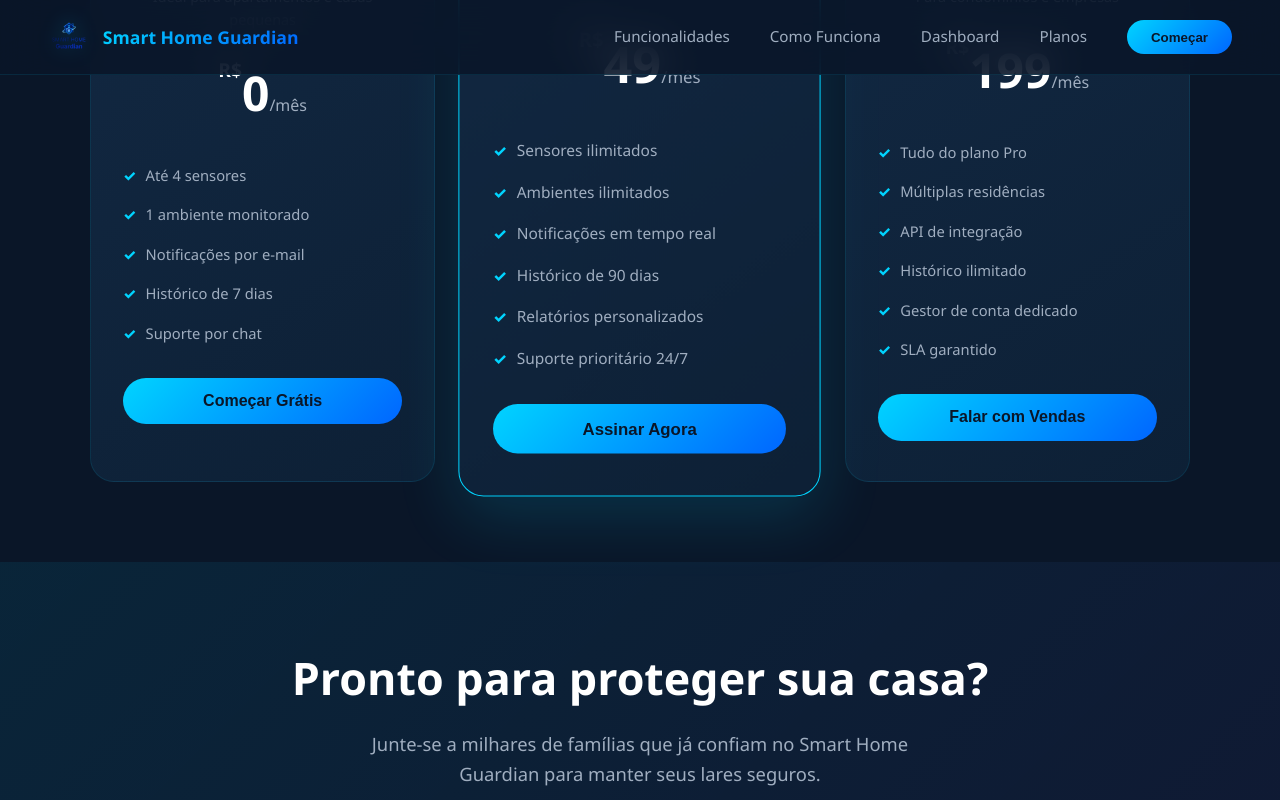
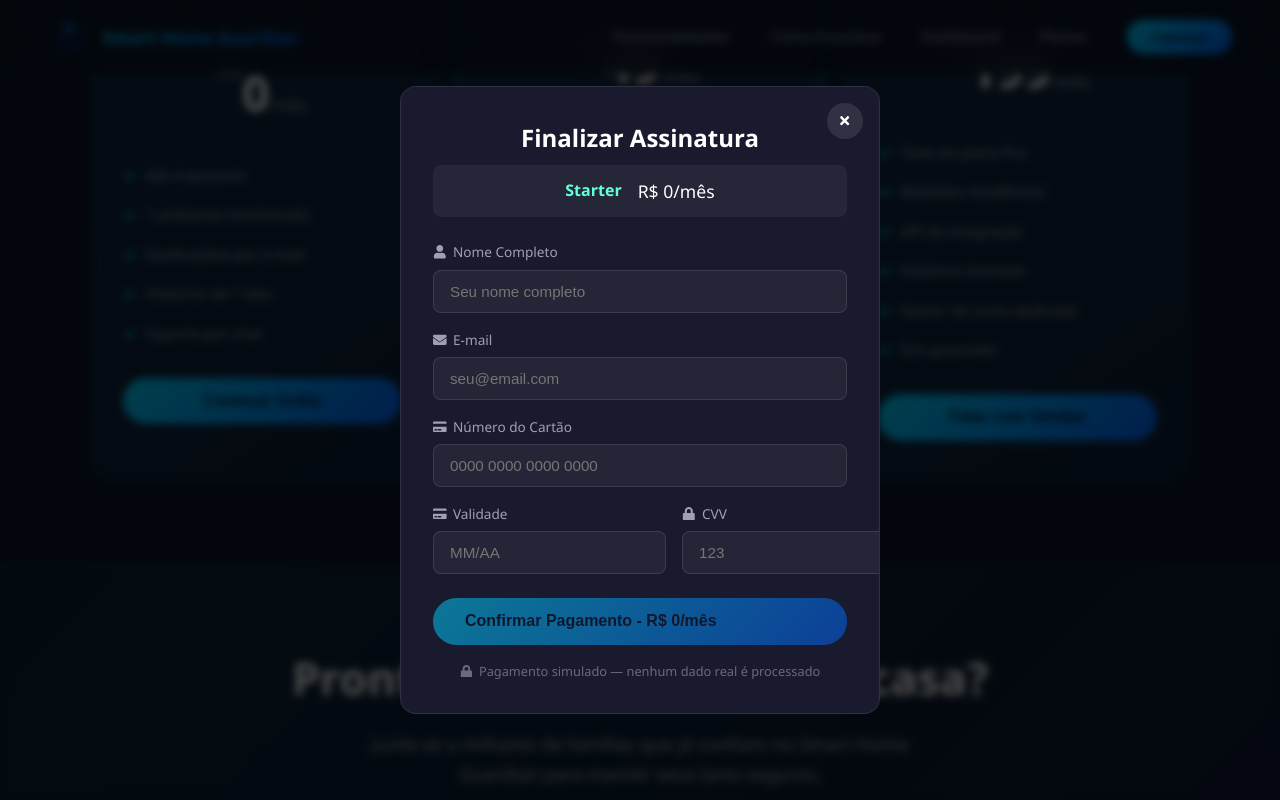
Before and after one commit to rafaeloliveiratec04/smart-home-guardian, a React (Vite) app in the folder smart-home-guardian/: page / in a window 1280 px wide. Both pictures are taken after a click on the button "Começar Grátis". Shown: the part 3824-4624 px from the top of the page. Built offline with nearby package versions, Linux system fonts and the light colour scheme.

Commit message:
troca de emojis por icones react-icons, modal de checkout na secao planos

```diff
--- a/smart-home-guardian/package.json
+++ b/smart-home-guardian/package.json
@@ -11,7 +11,8 @@
   },
   "dependencies": {
     "react": "^19.2.8",
-    "react-dom": "^19.2.8"
+    "react-dom": "^19.2.8",
+    "react-icons": "^5.7.0"
   },
   "devDependencies": {
     "@types/react": "^19.2.18",
--- a/smart-home-guardian/src/App.css
+++ b/smart-home-guardian/src/App.css
@@ -798,3 +798,212 @@ footer {
   .cta h2 { font-size: 2rem; }
   .footer-content { flex-direction: column; }
 }
+
+
+/* Modal de Checkout */
+.modal-overlay {
+  position: fixed;
+  top: 0; left: 0; right: 0; bottom: 0;
+  background: rgba(0, 0, 0, 0.7);
+  backdrop-filter: blur(4px);
+  display: flex;
+  align-items: center;
+  justify-content: center;
+  z-index: 1000;
+  animation: fadeIn 0.3s ease;
+}
+
+.modal-content {
+  background: #1a1a2e;
+  border-radius: 16px;
+  padding: 2rem;
+  width: 90%;
+  max-width: 480px;
+  max-height: 90vh;
+  overflow-y: auto;
+  position: relative;
+  border: 1px solid rgba(255, 255, 255, 0.1);
+  animation: slideUp 0.4s ease;
+}
+
+.modal-close {
+  position: absolute;
+  top: 1rem;
+  right: 1rem;
+  background: rgba(255, 255, 255, 0.1);
+  border: none;
+  color: #fff;
+  width: 36px;
+  height: 36px;
+  border-radius: 50%;
+  cursor: pointer;
+  display: flex;
+  align-items: center;
+  justify-content: center;
+  transition: background 0.3s;
+}
+
+.modal-close:hover {
+  background: rgba(255, 255, 255, 0.2);
+}
+
+.modal-header {
+  text-align: center;
+  margin-bottom: 1.5rem;
+}
+
+.modal-header h3 {
+  font-size: 1.5rem;
+  margin-bottom: 0.5rem;
+  color: #fff;
+}
+
+.modal-plan {
+  display: flex;
+  justify-content: center;
+  align-items: center;
+  gap: 1rem;
+  padding: 0.75rem 1rem;
+  background: rgba(255, 255, 255, 0.05);
+  border-radius: 8px;
+}
+
+.modal-plan-name {
+  font-weight: 600;
+  color: #64ffda;
+}
+
+.modal-plan-price {
+  font-size: 1.1rem;
+  color: #fff;
+}
+
+.checkout-form {
+  display: flex;
+  flex-direction: column;
+  gap: 1rem;
+}
+
+.form-group {
+  display: flex;
+  flex-direction: column;
+  gap: 0.4rem;
+}
+
+.form-group label {
+  font-size: 0.85rem;
+  color: #a0a0b0;
+  display: flex;
+  align-items: center;
+  gap: 0.4rem;
+}
+
+.form-group input {
+  background: rgba(255, 255, 255, 0.05);
+  border: 1px solid rgba(255, 255, 255, 0.1);
+  border-radius: 8px;
+  padding: 0.75rem 1rem;
+  color: #fff;
+  font-size: 0.95rem;
+  transition: border 0.3s;
+}
+
+.form-group input:focus {
+  outline: none;
+  border-color: #64ffda;
+}
+
+.form-row {
+  display: flex;
+  gap: 1rem;
+}
+
+.form-row .form-group {
+  flex: 1;
+}
+
+.checkout-btn {
+  margin-top: 0.5rem;
+  width: 100%;
+}
+
+.checkout-btn.disabled {
+  opacity: 0.5;
+  cursor: not-allowed;
+}
+
+.checkout-secure {
+  text-align: center;
+  font-size: 0.8rem;
+  color: #6a6a7a;
+  display: flex;
+  align-items: center;
+  justify-content: center;
+  gap: 0.4rem;
+}
+
+/* Spinner */
+.spinner {
+  display: inline-block;
+  width: 20px;
+  height: 20px;
+  border: 2px solid rgba(255, 255, 255, 0.3);
+  border-top-color: #fff;
+  border-radius: 50%;
+  animation: spin 0.8s linear infinite;
+}
+
+/* Tela de Sucesso */
+.success-screen {
+  text-align: center;
+  padding: 1rem 0;
+}
+
+.success-icon {
+  font-size: 4rem;
+  color: #4CAF50;
+  margin-bottom: 1rem;
+  animation: popIn 0.5s ease;
+}
+
+.success-screen h3 {
+  font-size: 1.5rem;
+  color: #fff;
+  margin-bottom: 0.5rem;
+}
+
+.success-screen p {
+  color: #a0a0b0;
+  margin-bottom: 0.3rem;
+}
+
+.success-detail {
+  margin-top: 1rem !important;
+  margin-bottom: 1.5rem !important;
+  font-size: 0.9rem;
+}
+
+.success-screen .btn-primary {
+  margin-top: 0.5rem;
+}
+
+/* Animações */
+@keyframes fadeIn {
+  from { opacity: 0; }
+  to { opacity: 1; }
+}
+
+@keyframes slideUp {
+  from { transform: translateY(40px); opacity: 0; }
+  to { transform: translateY(0); opacity: 1; }
+}
+
+@keyframes spin {
+  to { transform: rotate(360deg); }
+}
+
+@keyframes popIn {
+  0% { transform: scale(0); }
+  70% { transform: scale(1.2); }
+  100% { transform: scale(1); }
+}
--- a/smart-home-guardian/src/components/Pricing.jsx
+++ b/smart-home-guardian/src/components/Pricing.jsx
@@ -1,3 +1,6 @@
+import { useState } from 'react'
+import { FaCheckCircle, FaTimes, FaCreditCard, FaUser, FaEnvelope, FaLock } from 'react-icons/fa'
+
 const plans = [
   {
     name: 'Starter', desc: 'Ideal para apartamentos e casas pequenas',
@@ -20,6 +23,46 @@ const plans = [
 ]
 
 export default function Pricing() {
+  const [selectedPlan, setSelectedPlan] = useState(null)
+  const [form, setForm] = useState({ name: '', email: '', card: '', expiry: '', cvv: '' })
+  const [step, setStep] = useState('form')
+  const [loading, setLoading] = useState(false)
+
+  const handleOpen = (plan) => {
+    setSelectedPlan(plan)
+    setStep('form')
+    setForm({ name: '', email: '', card: '', expiry: '', cvv: '' })
+  }
+
+  const handleClose = () => {
+    setSelectedPlan(null)
+  }
+
+  const handleChange = (e) => {
+    let { name, value } = e.target
+    if (name === 'card') {
+      value = value.replace(/\D/g, '').replace(/(.{4})/g, '$1 ').trim().slice(0, 19)
+    }
+    if (name === 'expiry') {
+      value = value.replace(/\D/g, '').replace(/(.{2})(.)/, '$1/$2').slice(0, 5)
+    }
+    if (name === 'cvv') {
+      value = value.replace(/\D/g, '').slice(0, 4)
+    }
+    setForm({ ...form, [name]: value })
+  }
+
+  const handleSubmit = (e) => {
+    e.preventDefault()
+    setLoading(true)
+    setTimeout(() => {
+      setLoading(false)
+      setStep('success')
+    }, 2000)
+  }
+
+  const isValid = form.name.trim() && form.email.trim() && form.card.length >= 16 && form.expiry.length === 5 && form.cvv.length >= 3
+
   return (
     <section className="pricing" id="pricing">
       <div className="section-header fade-up visible">
@@ -38,10 +81,122 @@ export default function Pricing() {
             <ul>
               {p.features.map((f, j) => <li key={j}>{f}</li>)}
             </ul>
-            <button className="btn-primary">{p.btn}</button>
+            <button className="btn-primary" onClick={() => handleOpen(p)}>{p.btn}</button>
           </div>
         ))}
       </div>
+
+      {selectedPlan && (
+        <div className="modal-overlay" onClick={handleClose}>
+          <div className="modal-content" onClick={(e) => e.stopPropagation()}>
+            {step === 'form' && (
+              <>
+                <button className="modal-close" onClick={handleClose}>
+                  <FaTimes />
+                </button>
+                <div className="modal-header">
+                  <h3>Finalizar Assinatura</h3>
+                  <div className="modal-plan">
+                    <span className="modal-plan-name">{selectedPlan.name}</span>
+                    <span className="modal-plan-price">R$ {selectedPlan.price}{selectedPlan.period}</span>
+                  </div>
+                </div>
+                <form onSubmit={handleSubmit} className="checkout-form">
+                  <div className="form-group">
+                    <label><FaUser /> Nome Completo</label>
+                    <input
+                      type="text"
+                      name="name"
+                      placeholder="Seu nome completo"
+                      value={form.name}
+                      onChange={handleChange}
+                      required
+                    />
+                  </div>
+                  <div className="form-group">
+                    <label><FaEnvelope /> E-mail</label>
+                    <input
+                      type="email"
+                      name="email"
+                      placeholder="seu@email.com"
+                      value={form.email}
+                      onChange={handleChange}
+                      required
+                    />
+                  </div>
+                  <div className="form-group">
+                    <label><FaCreditCard /> Número do Cartão</label>
+                    <input
+                      type="text"
+                      name="card"
+                      placeholder="0000 0000 0000 0000"
+                      value={form.card}
+                      onChange={handleChange}
+                      required
+                    />
+                  </div>
+                  <div className="form-row">
+                    <div className="form-group">
+                      <label><FaCreditCard /> Validade</label>
+                      <input
+                        type="text"
+                        name="expiry"
+                        placeholder="MM/AA"
+                        value={form.expiry}
+                        onChange={handleChange}
+                        required
+                      />
+                    </div>
+                    <div className="form-group">
+                      <label><FaLock /> CVV</label>
+                      <input
+                        type="text"
+                        name="cvv"
+                        placeholder="123"
+                        value={form.cvv}
+                        onChange={handleChange}
+                        required
+                      />
+                    </div>
+                  </div>
+                  <button
+                    type="submit"
+                    className={`btn-primary checkout-btn ${loading || !isValid ? 'disabled' : ''}`}
+                    disabled={loading || !isValid}
+                  >
+                    {loading ? (
+                      <span className="spinner"></span>
+                    ) : (
+                      `Confirmar Pagamento - R$ ${selectedPlan.price}${selectedPlan.period}`
+                    )}
+                  </button>
+                  <p className="checkout-secure">
+                    <FaLock /> Pagamento simulado — nenhum dado real é processado
+                  </p>
+                </form>
+              </>
+            )}
+
+            {step === 'success' && (
+              <div className="success-screen">
+                <button className="modal-close" onClick={handleClose}>
+                  <FaTimes />
+                </button>
+                <div className="success-icon">
+                  <FaCheckCircle />
+                </div>
+                <h3>Assinatura Confirmada!</h3>
+                <p>Parabéns, <strong>{form.name.split(' ')[0]}</strong>!</p>
+                <p>Seu plano <strong>{selectedPlan.name}</strong> está ativo.</p>
+                <p className="success-detail">Um e-mail de confirmação foi enviado para <strong>{form.email}</strong></p>
+                <button className="btn-primary" onClick={handleClose}>
+                  Voltar ao Site
+                </button>
+              </div>
+            )}
+          </div>
+        </div>
+      )}
     </section>
   )
 }
```
Also changed, not shown: smart-home-guardian/src/components/Features.jsx (+8 -6 lines), 1 other file (tests, documents, lock files or other folders).
